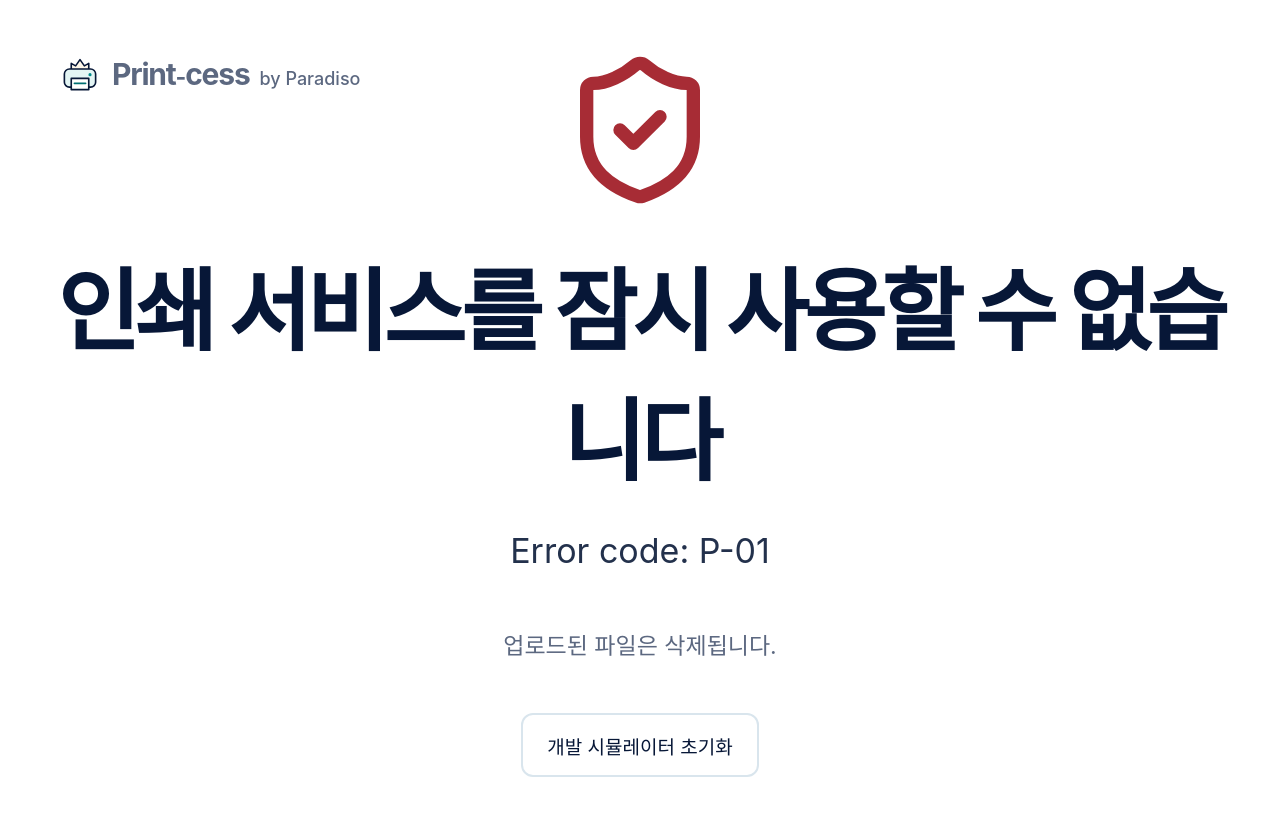
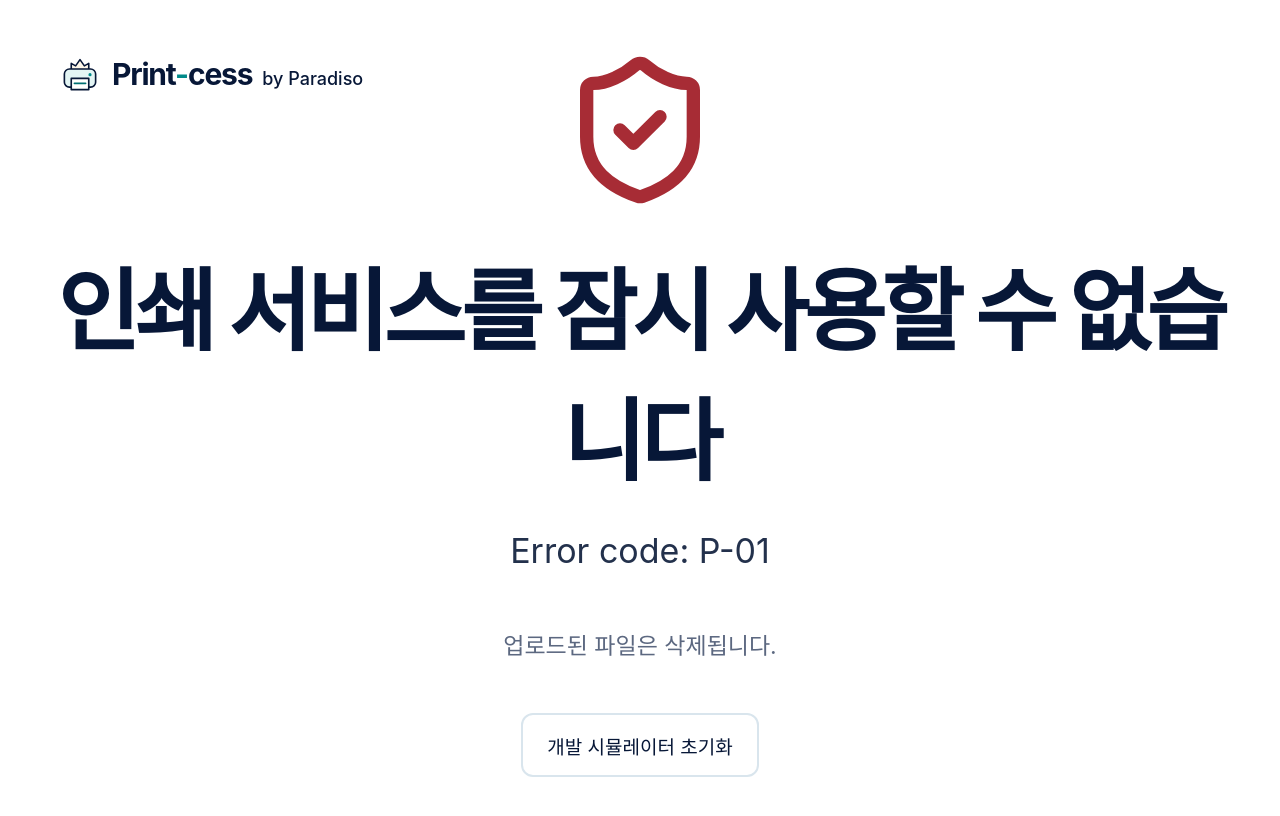
Before and after one commit to lucanomics/print-cess, a Next.js app in the folder apps/web/: page /demo/kiosk in a window 1280 px wide. Shown: the top 816 px of the page. Built offline with nearby package versions, Linux system fonts and the light colour scheme; no server answers.

Commit message:
fix(web): scope kiosk result message styling

```diff
--- a/apps/web/src/app/kiosk.css
+++ b/apps/web/src/app/kiosk.css
@@ -190,7 +190,7 @@
   width: 44px;
   height: 44px;
 }
-.kiosk-result span {
+.kiosk-result > span {
   font-size: 23px;
   color: var(--pc-muted);
 }
```
